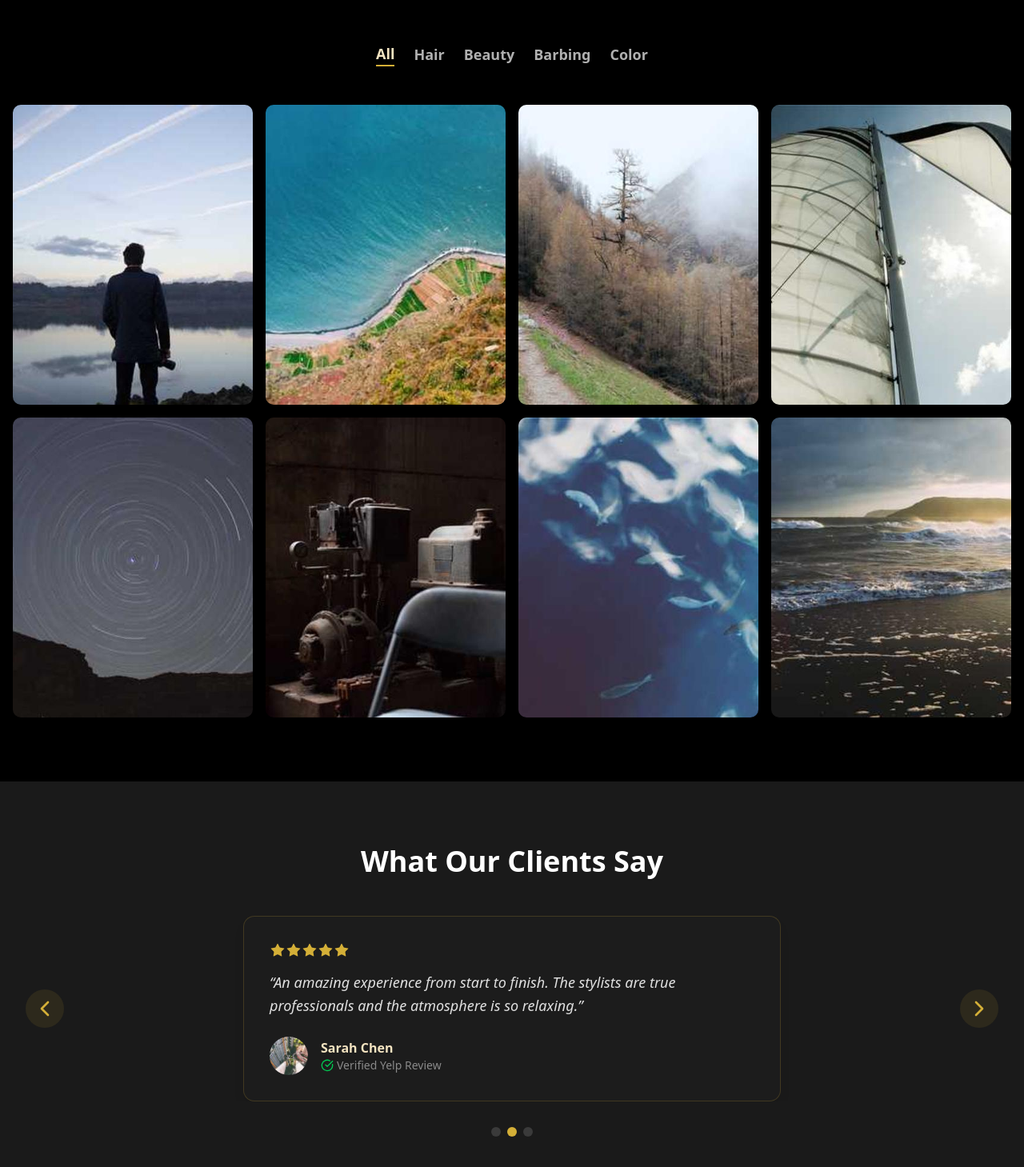
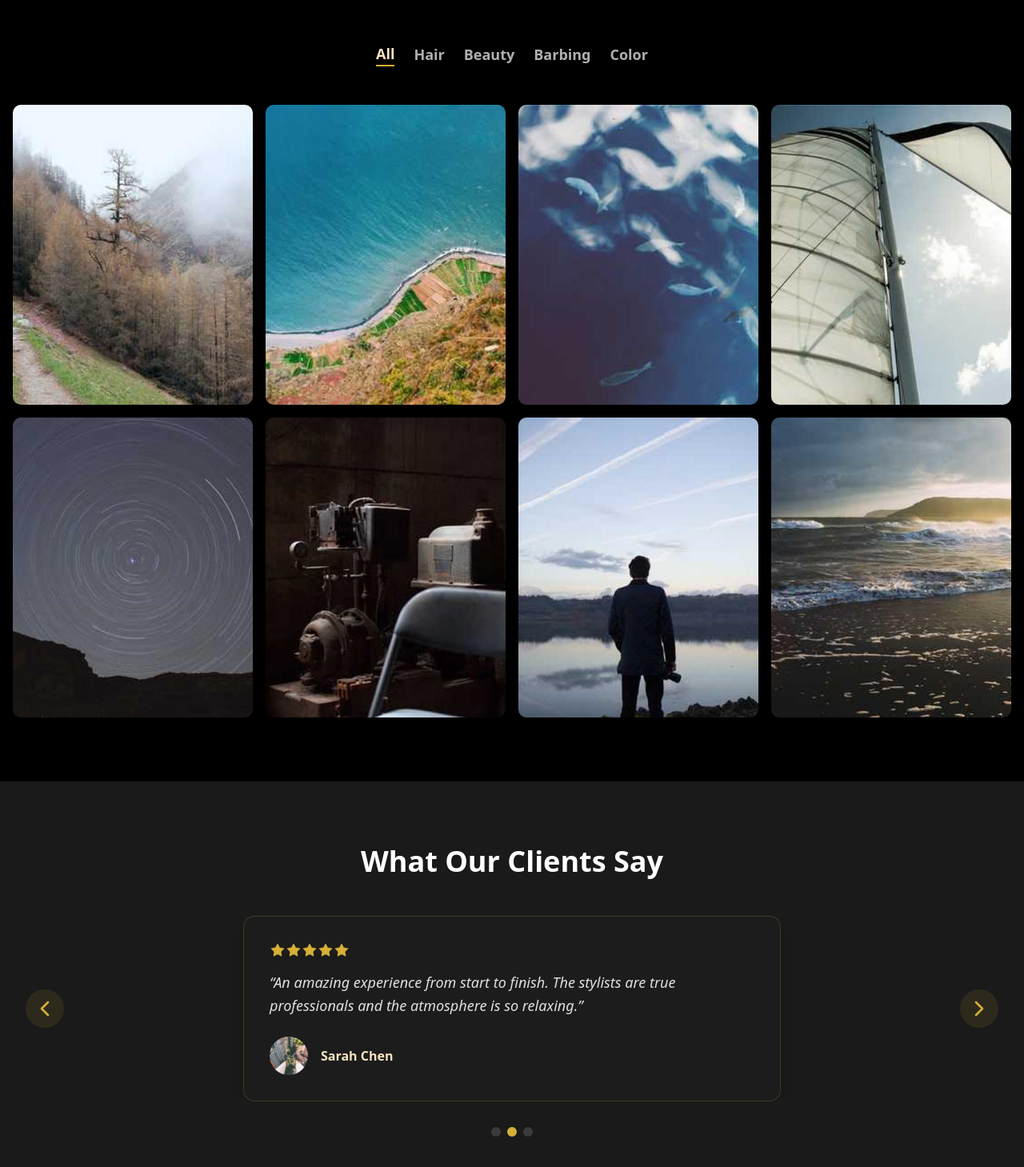
Before and after one commit to Bmparagon/kellybrightglamour, a Next.js app: page / in a window 1280 px wide. Shown: the part 2751-4210 px from the top of the page at 80% size. Built offline with nearby package versions, Linux system fonts and the light colour scheme.

Commit message:
adjusted testimonials and added new images for our work

```diff
--- a/src/components/testimonials/TestimonialCard.tsx
+++ b/src/components/testimonials/TestimonialCard.tsx
@@ -26,10 +26,6 @@ const TestimonialCard: React.FC<TestimonialCardProps> = ({ testimonial }) => {
         )}
         <div>
           <p className="font-bold dark:text-[#f4e4c1] text-gray-800">{testimonial.name}</p>
-          <div className="flex items-center text-sm dark:text-[#8a8a8a] text-gray-500">
-            <CheckCircle size={16} className="mr-1 text-green-500" />
-            {testimonial.source}
-          </div>
         </div>
       </div>
     </div>
--- a/src/data/salonData.ts
+++ b/src/data/salonData.ts
@@ -123,14 +123,14 @@ export const SALON_DATA: SalonData = {
   ],
 
   gallery: [
-    { id: 1, src: '/gallery/hair-1.jpg', alt: 'A stylish haircut', category: 'Hair', service: 'Women\'s Cut' },
-    { id: 2, src: '/gallery/beauty-1.jpg', alt: 'A beauty treatment', category: 'Beauty', service: 'Facial' },
-    { id: 3, src: '/gallery/barbing-1.jpg', alt: 'A sharp beard trim', category: 'Barbing', service: 'Beard Trim' },
-    { id: 4, src: '/gallery/color-1.jpg', alt: 'Vibrant hair color', category: 'Color', service: 'Balayage' },
-    { id: 5, src: '/gallery/hair-2.jpg', alt: 'A stylish haircut', category: 'Hair', service: 'Men\'s Cut' },
-    { id: 6, src: '/gallery/beauty-2.jpg', alt: 'A beauty treatment', category: 'Beauty', service: 'Manicure' },
-    { id: 7, src: '/gallery/barbing-2.jpg', alt: 'A classic shave', category: 'Barbing', service: 'Hot Shave' },
-    { id: 8, src: '/gallery/color-2.jpg', alt: 'Vibrant hair color', category: 'Color', service: 'Highlights' },
+    { id: 1, src: '/gallery/barbing-1.jpg', alt: 'A stylish barbed haircut', category: 'Barbing', service: 'Barbed Haircut' },
+    { id: 2, src: '/gallery/beauty-1.jpg', alt: 'Elegant makeup application', category: 'Beauty', service: 'Makeup' },
+    { id: 3, src: '/gallery/barbing-2.jpg', alt: 'A sharp beard trim', category: 'Barbing', service: 'Beard Trim' },
+    { id: 4, src: '/gallery/color-1.jpg', alt: 'Vibrant hair coloring', category: 'Hair', service: 'Hair Coloring' },
+    { id: 5, src: '/gallery/hair-2.jpg', alt: 'A stylish haircut', category: 'Hair', service: 'Haircut' },
+    { id: 6, src: '/gallery/beauty-2.jpg', alt: 'Flawless makeup look', category: 'Beauty', service: 'Makeup' },
+    { id: 7, src: '/gallery/hair-1.jpg', alt: 'A classic men\'s haircut', category: 'Barbing', service: 'Men\'s Cut' },
+    { id: 8, src: '/gallery/color-2.jpg', alt: 'Subtle hair highlights', category: 'Hair', service: 'Highlights' },
   ],
 
   testimonials: [
```
